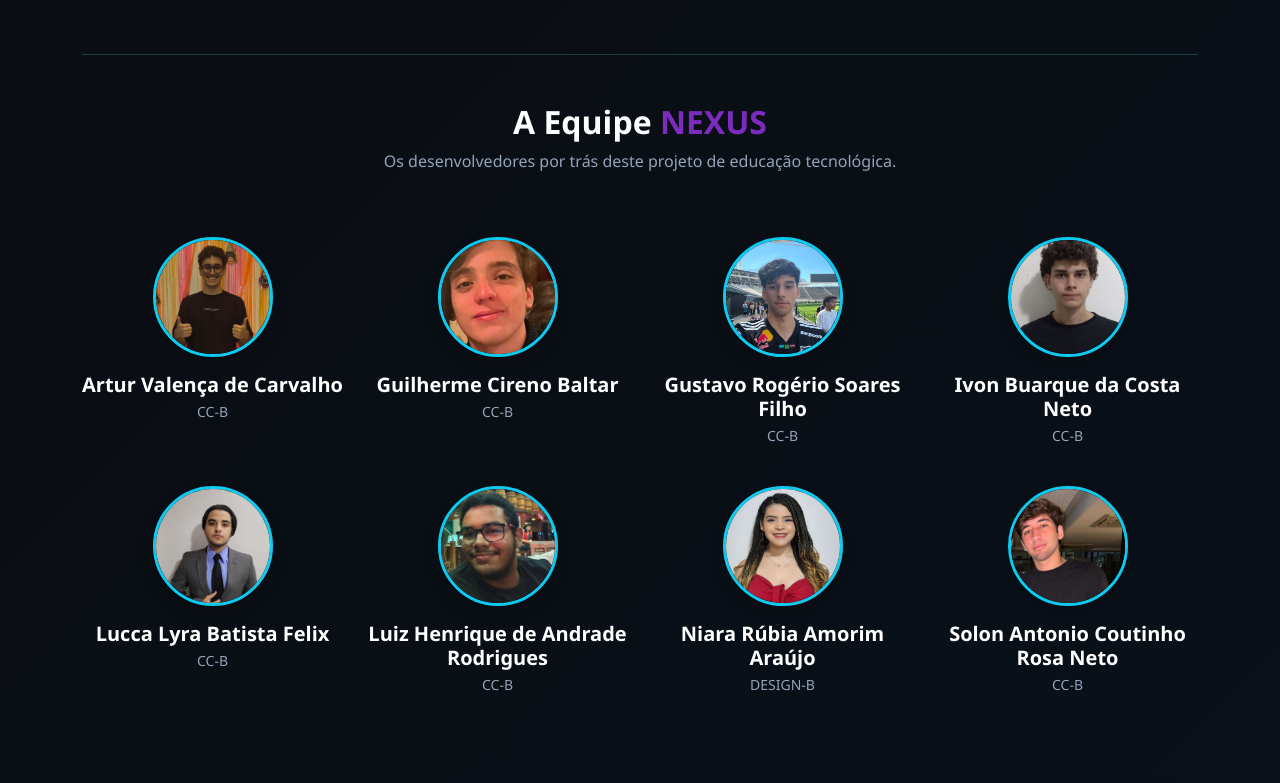
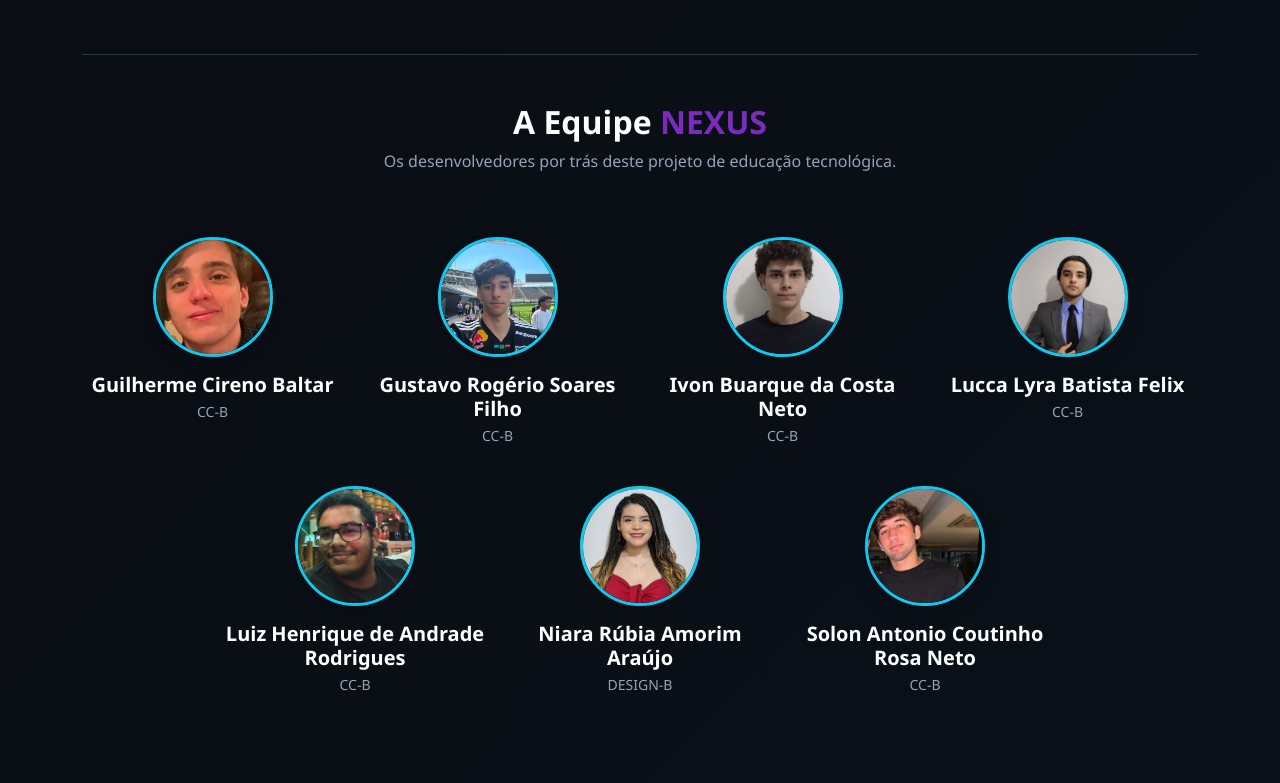
Before and after one commit to Lucca-LBF/projeto-nexus, a Django app: page / in a window 1280 px wide. Shown: the part 937-1720 px from the top of the page. Run offline with Django 5.2, Linux system fonts and the light colour scheme.

Commit message:
removed member

```diff
--- a/templates/home.html
+++ b/templates/home.html
@@ -74,12 +74,7 @@
 
 
 
-    <div class="col-lg-3 col-md-6 col-sm-6 mb-4 text-center">
 
-        <img src="{% static 'fotos/foto_de_artur.png' %}" alt="Foto de Artur" class="rounded-circle mb-3 border border-3 border-info shadow" style="width: 120px; height: 120px; object-fit: cover;">
-        <h5 class="fw-bold mb-1">Artur Valença de Carvalho</h5>
-        <p class="text-muted small">CC-B</p>
-    </div>
 
     <div class="col-lg-3 col-md-6 col-sm-6 mb-4 text-center">
         <img src="{% static 'fotos/foto_de_guilherme.jpg' %}" alt="Foto de Guilherme" class="rounded-circle mb-3 border border-3 border-info shadow" style="width: 120px; height: 120px; object-fit: cover;">
```
